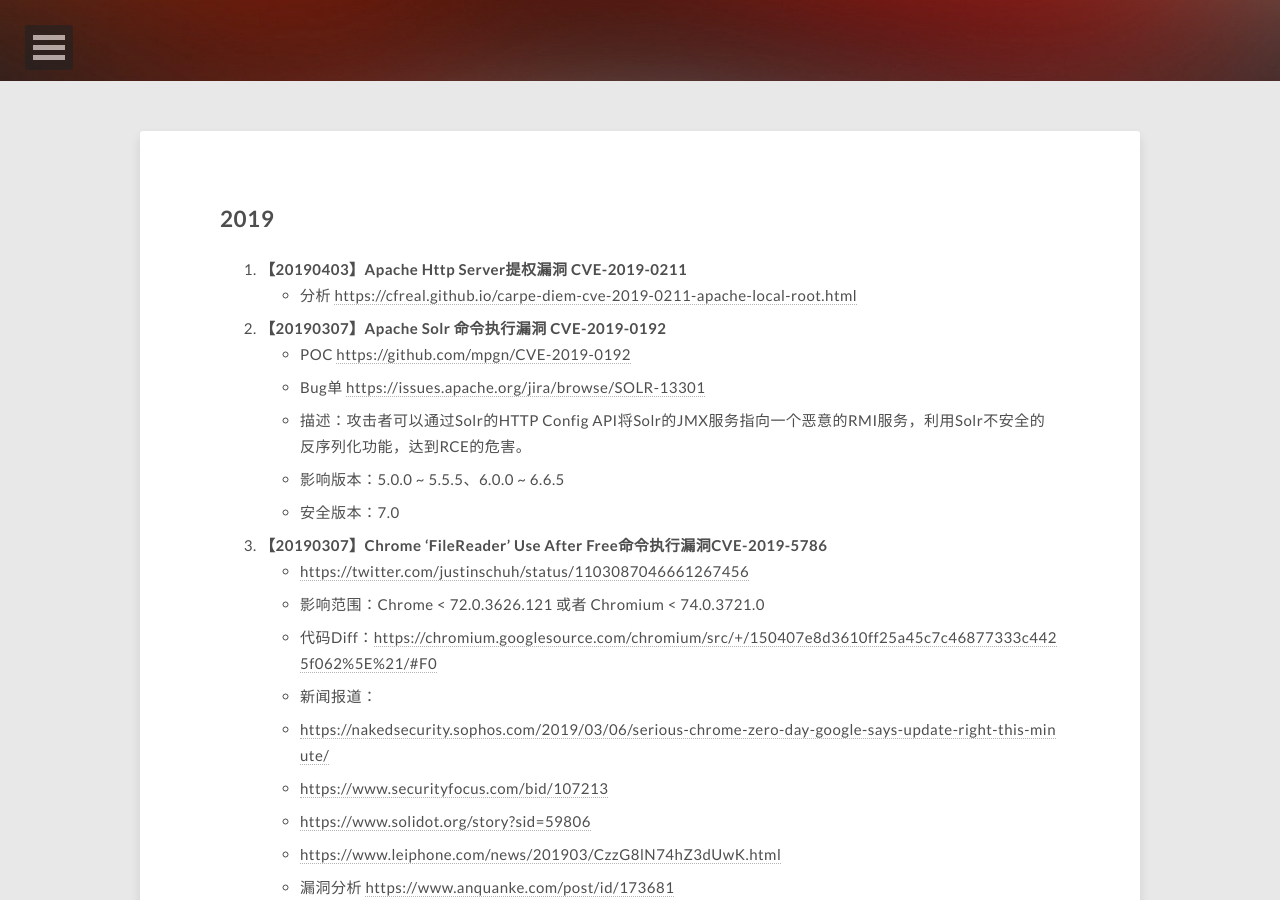
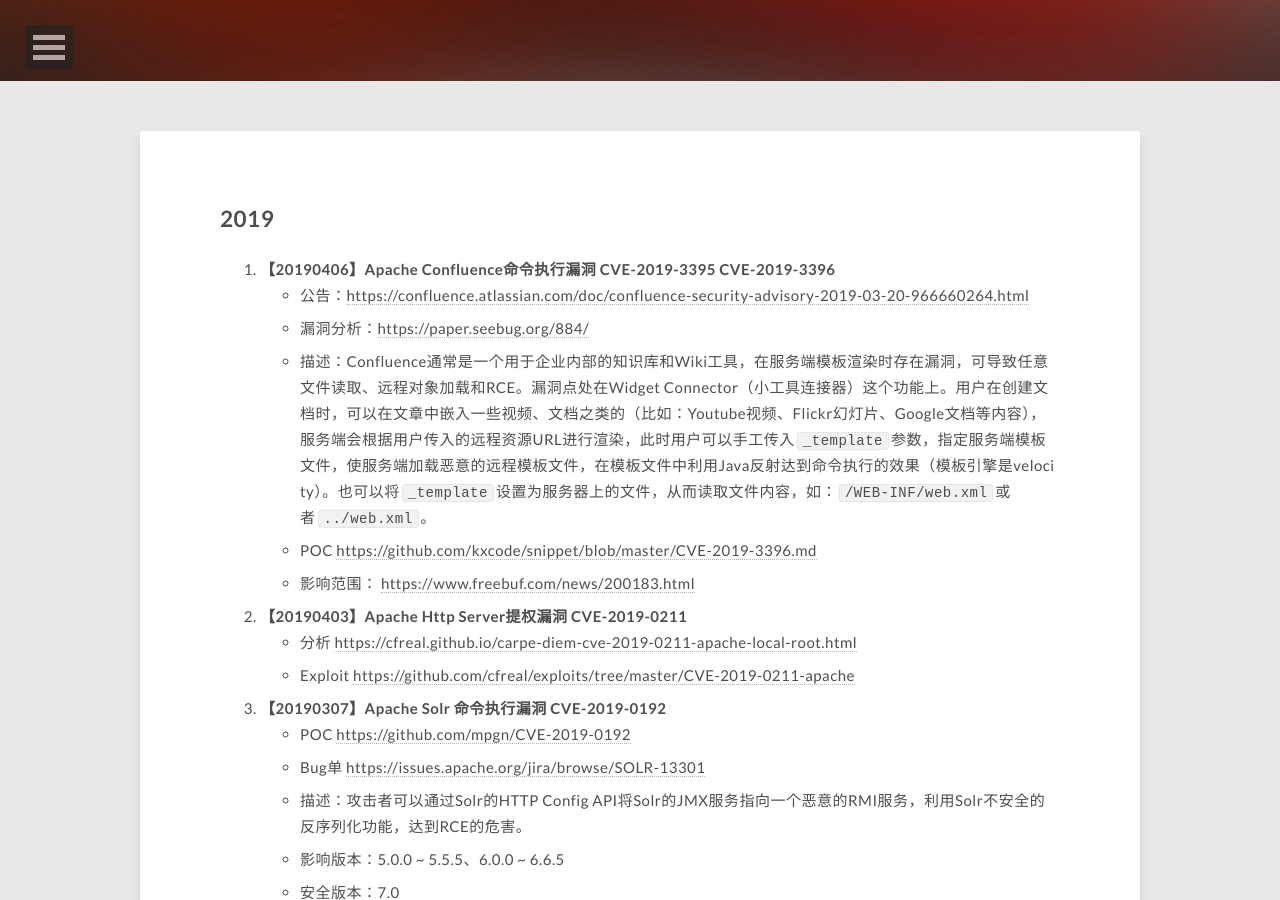
Before and after one commit to kxcode/kxcode.github.io, a Jekyll site: the page built from latest-vulns/index.md, in a window 1280 px wide and 900 px high, scrolled down 319 px. Built offline with Jekyll 4.4.1, drawn with Linux system fonts in a browser that asks for light colours; nearby versions of some CDN libraries; comment, search, counter and statistics services are not loaded; some of the changed text lies outside the part shown.

Commit message:
增加Confluence模板注入漏洞分析

```diff
--- a/latest-vulns/index.md
+++ b/latest-vulns/index.md
@@ -9,8 +9,16 @@ share: true
 
 2019
 ---
+1. **【20190406】Apache Confluence命令执行漏洞 CVE-2019-3395 CVE-2019-3396**
+    - 公告：<https://confluence.atlassian.com/doc/confluence-security-advisory-2019-03-20-966660264.html>
+    - 漏洞分析：<https://paper.seebug.org/884/>
+    - 描述：Confluence通常是一个用于企业内部的知识库和Wiki工具，在服务端模板渲染时存在漏洞，可导致任意文件读取、远程对象加载和RCE。漏洞点处在Widget Connector（小工具连接器）这个功能上。用户在创建文档时，可以在文章中嵌入一些视频、文档之类的（比如：Youtube视频、Flickr幻灯片、Google文档等内容），服务端会根据用户传入的远程资源URL进行渲染，此时用户可以手工传入`_template`参数，指定服务端模板文件，使服务端加载恶意的远程模板文件，在模板文件中利用Java反射达到命令执行的效果（模板引擎是velocity）。也可以将`_template`设置为服务器上的文件，从而读取文件内容，如：`/WEB-INF/web.xml`或者`../web.xml`。
+    - POC <https://github.com/kxcode/snippet/blob/master/CVE-2019-3396.md>
+    - 影响范围： <https://www.freebuf.com/news/200183.html>
+
 1. **【20190403】Apache Http Server提权漏洞 CVE-2019-0211**
     - 分析 <https://cfreal.github.io/carpe-diem-cve-2019-0211-apache-local-root.html>
+    - Exploit <https://github.com/cfreal/exploits/tree/master/CVE-2019-0211-apache>
 
 1. **【20190307】Apache Solr 命令执行漏洞 CVE-2019-0192**
     - POC <https://github.com/mpgn/CVE-2019-0192>
@@ -163,7 +171,7 @@ https://github.com/rapid7/metasploit-framework/blob/22503209d9b8aa0a0e21ed60d9a0
 1. **【20180912】Microsoft XML Core Services MSXML Remote Code Execution CVE-2018-8420**
     - POC：<https://github.com/Theropord/CVE-2018-8420/>
     - 公告：<https://portal.msrc.microsoft.com/en-US/security-guidance/advisory/CVE-2018-8420>
-    - 实测PoC：<https://github.com/kxcode/snippet/blob/master/CVE-2018-8420>
+    - 实测PoC：<https://github.com/kxcode/snippet/blob/master/CVE-2018-8420.md>
     - 描述：需要更改IE默认配置，IE安全设置-Internet区域，设置“对未标记为可安全执行脚本的ActiveX空间初始化并执行”为启用（不安全）。
 
 1. **【20180905】ECShop全版本命令执行漏洞**
```
